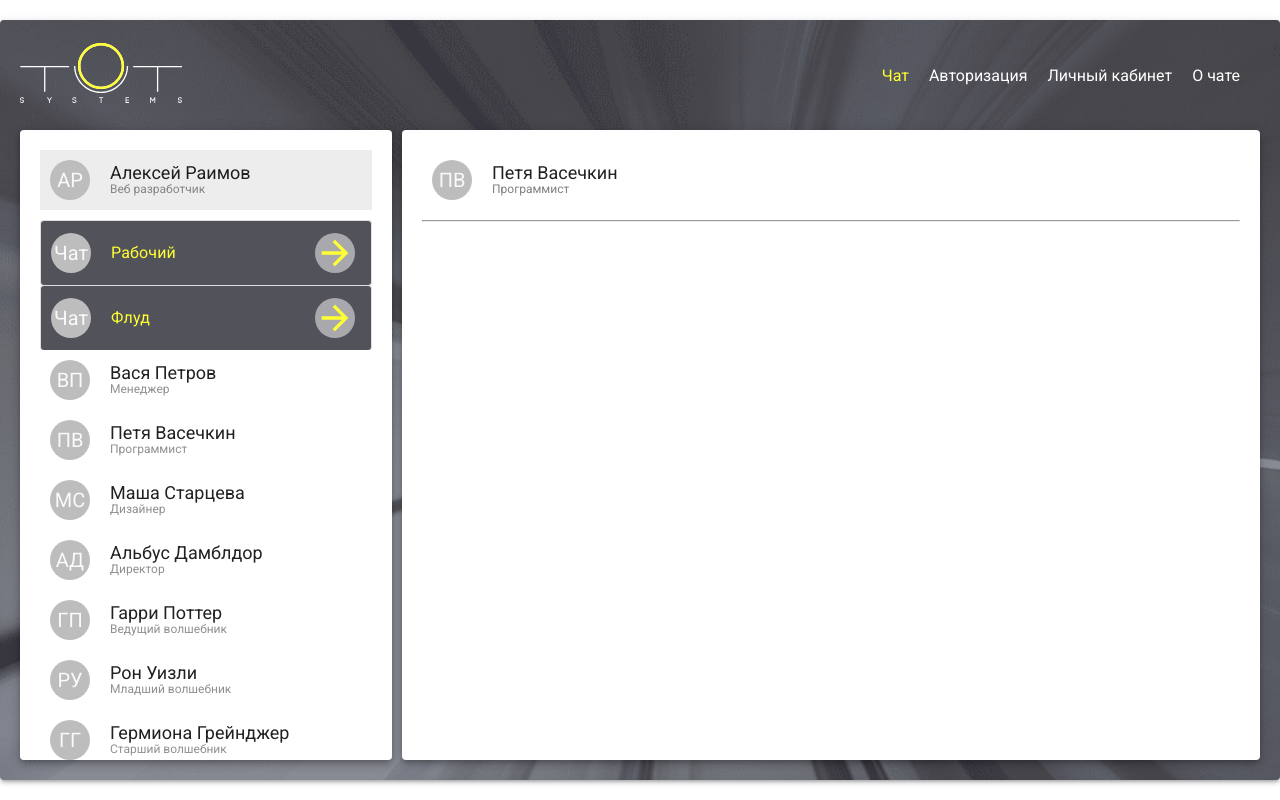
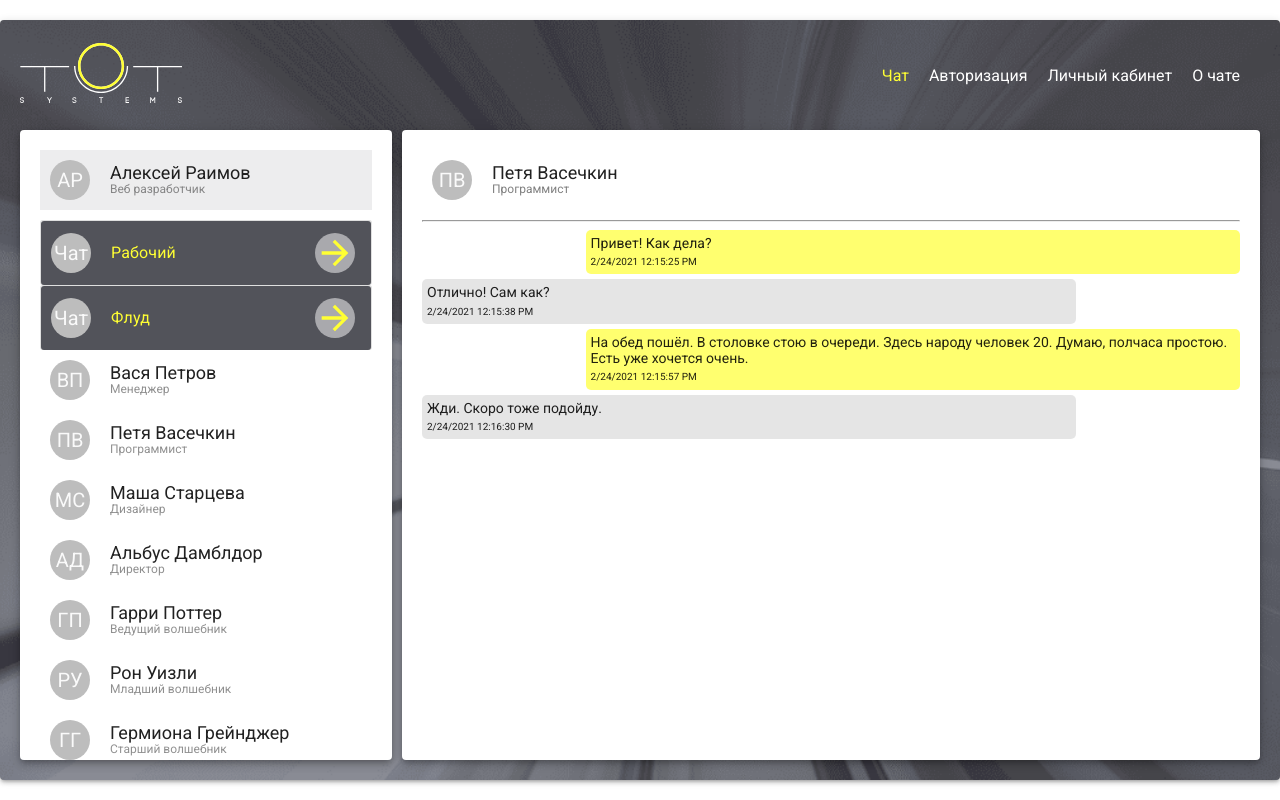
Before and after one commit to Radist-electric/corporate-network, a React (Create React App) app: page / in a window 1280 px wide. Built offline with nearby package versions, Linux system fonts and the light colour scheme.

Commit message:
I created a static chat

```diff
--- a/src/components/chat.js
+++ b/src/components/chat.js
@@ -6,7 +6,7 @@ import { dataPersonalChat } from '../data/dataPersonalChat'
 import { dataGroupChat } from '../data/dataGroupChat'
 import Avatar from '@material-ui/core/Avatar'
 
-const useStyles = makeStyles((theme) => ({
+const useStyles = makeStyles(() => ({
   header: {
     padding: '10px',
     display: 'flex',
@@ -30,6 +30,28 @@ const useStyles = makeStyles((theme) => ({
   chat: {
     overflowY: 'auto'
   },
+  textWrap: {
+    width: '80%',
+    padding: '5px',
+    marginBottom: '5px',
+    borderRadius: '5px',
+    backgroundColor: 'rgba(0,0,0,0.1)'
+  },
+  textWrapRight: {
+    marginLeft: 'auto',
+    backgroundColor: 'rgba(255,255,51,0.7)'
+  },
+  text: {
+    margin: 0,
+    fontSize: '14px'
+  },
+  date: {
+    fontSize: '10px'
+  },
+  person: {
+    color: '#FF0000',
+    fontSize: '12px'
+  }
 }))
 
 export const Chat = (props) => {
@@ -37,11 +59,8 @@ export const Chat = (props) => {
   const [chatType, setChatType] = useState(props.chatData[0])
   const [chatId, setChatId] = useState(props.chatData[1])
   const [dataChat, setDataChat] = useState(props.chatData[0] == true ? dataPersonalChat : dataGroupChat)
+  const currentUser = 7
   const classes = useStyles()
-
-  console.log('chatType', chatType)
-  console.log('chatId', chatId)
-  console.log('dataChat', dataChat)
 
   const header = chatType ?
     dataUsers.filter((item) => {
@@ -72,12 +91,28 @@ export const Chat = (props) => {
       )
     })
 
+  const chat = dataChat.filter((item) => {
+    return item.chatId == chatId
+  })[0].dialog.map((item, i) => {
+    const name = dataUsers.filter((person)=> {
+      return person.id == item.id
+    })[0]
+    return (
+      <div className={[classes.textWrap, item.id == currentUser ? classes.textWrapRight : ''].join(' ')} key={i}>
+        {!chatType && <p className={[classes.text, classes.person].join(' ')}>{name.firstName} {name.lastName}</p>}
+        <p className={classes.text}>{item.text}</p>
+        <span className={classes.date}>{item.date.toLocaleDateString()} {item.date.toLocaleTimeString()}</span>
+      </div>
+    )
+  })
+
+
   return (
     <>
       {header}
       <hr />
       <div className={classes.chat}>
-
+        {chat}
       </div>
     </>
   )
--- a/src/data/dataGroupChat.js
+++ b/src/data/dataGroupChat.js
@@ -4,22 +4,22 @@ export const dataGroupChat = [
     dialog: [
       {
         id: 7,
-        data: new Date(2021, 1, 22, 12, 15, 25),
+        date: new Date(2021, 1, 22, 12, 15, 25),
         text: 'Во сколько совещание?'
       },
       {
         id: 2,
-        data: new Date(2021, 1, 22, 12, 15, 38),
+        date: new Date(2021, 1, 22, 12, 15, 38),
         text: 'По-моему в час.'
       },
       {
         id: 3,
-        data: new Date(2021, 1, 22, 12, 15, 57),
+        date: new Date(2021, 1, 22, 12, 15, 57),
         text: 'В 13:30'
       },
       {
         id: 7,
-        data: new Date(2021, 1, 22, 12, 16, 30),
+        date: new Date(2021, 1, 22, 12, 16, 30),
         text: 'Благодарю.'
       }
     ]
@@ -29,28 +29,38 @@ export const dataGroupChat = [
     dialog: [
       {
         id: 7,
-        data: new Date(2021, 1, 22, 8, 15, 25),
+        date: new Date(2021, 1, 22, 8, 15, 25),
         text: 'Всем привет! Где все?'
       },
       {
         id: 0,
-        data: new Date(2021, 1, 22, 8, 16, 38),
+        date: new Date(2021, 1, 22, 8, 16, 38),
         text: 'В пути. Пробки.'
       },
       {
         id: 2,
-        data: new Date(2021, 1, 22, 8, 17, 38),
+        date: new Date(2021, 1, 22, 8, 17, 38),
         text: 'Почти приехала.'
       },
       {
         id: 6,
-        data: new Date(2021, 1, 22, 8, 17, 45),
+        date: new Date(2021, 1, 22, 8, 17, 45),
         text: 'Ха! А я трансгрессировала. И никаких пробок!'
       },
       {
         id: 3,
-        data: new Date(2021, 1, 22, 8, 18, 15),
+        date: new Date(2021, 1, 22, 8, 18, 15),
         text: 'Молодец! Моя школа!'
+      },
+      {
+        id: 7,
+        date: new Date(2021, 1, 22, 8, 19, 25),
+        text: 'Гермиона, круто! Научи программиста, а? А то я на машине полчаса ехал.'
+      },
+      {
+        id: 6,
+        date: new Date(2021, 1, 22, 8, 21, 15),
+        text: 'Не! Так не получится. Поучись сначала в Хогвардсе пяток лет)'
       },
     ]
   }
--- a/src/data/dataPersonalChat.js
+++ b/src/data/dataPersonalChat.js
@@ -4,22 +4,22 @@ export const dataPersonalChat = [
     dialog: [
       {
         id: 7,
-        data: new Date(2021, 1, 24, 12, 15, 25),
+        date: new Date(2021, 1, 24, 12, 15, 25),
         text: 'Привет! Как дела?'
       },
       {
         id: 1,
-        data: new Date(2021, 1, 24, 12, 15, 38),
+        date: new Date(2021, 1, 24, 12, 15, 38),
         text: 'Отлично! Сам как?'
       },
       {
         id: 7,
-        data: new Date(2021, 1, 24, 12, 15, 57),
-        text: 'На обед пошёл. В столовке стою в очереди.'
+        date: new Date(2021, 1, 24, 12, 15, 57),
+        text: 'На обед пошёл. В столовке стою в очереди. Здесь народу человек 20. Думаю, полчаса простою. Есть уже хочется очень.'
       },
       {
         id: 1,
-        data: new Date(2021, 1, 24, 12, 16, 30),
+        date: new Date(2021, 1, 24, 12, 16, 30),
         text: 'Жди. Скоро тоже подойду.'
       }
     ]
@@ -29,12 +29,12 @@ export const dataPersonalChat = [
     dialog: [
       {
         id: 3,
-        data: new Date(2021, 1, 25, 8, 15, 25),
+        date: new Date(2021, 1, 25, 8, 15, 25),
         text: 'Доброе утро. Зайди ко мне в кабинет, когда на работу приедешь.'
       },
       {
         id: 7,
-        data: new Date(2021, 1, 28, 8, 15, 38),
+        date: new Date(2021, 1, 28, 8, 15, 38),
         text: 'Здравствуйте. Хорошо.'
       }
     ]
```
